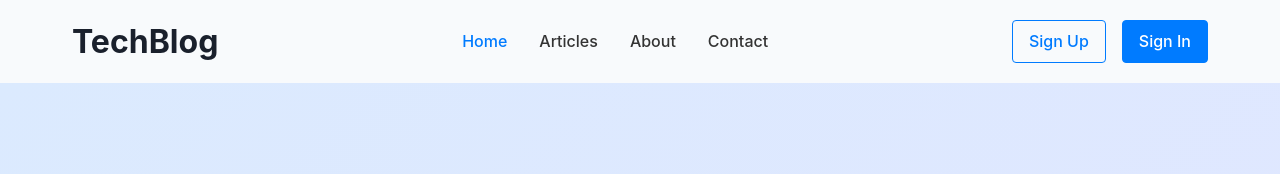
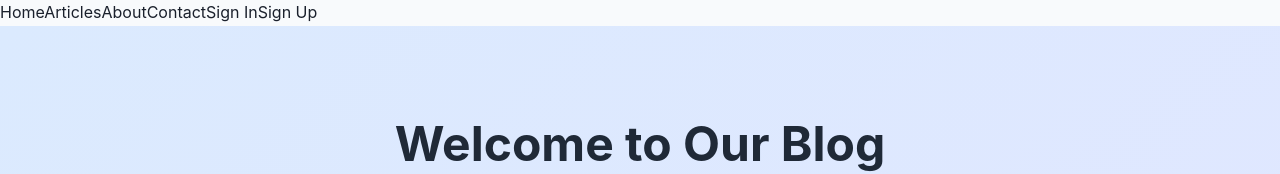
Before and after one commit to Madhan7671/Blogging_Website, a React (Vite) app: page / in a window 1280 px wide. Shown: the top 174 px of the page. Built offline with nearby package versions, Linux system fonts and the light colour scheme; the HTML template or start-up script is replaced by a standard one.

Commit message:
Update Header.jsx

```diff
--- a/src/components/Header.jsx
+++ b/src/components/Header.jsx
@@ -1,78 +1,49 @@
 import React from "react";
 import { Link, useLocation } from "react-router-dom";
-import "../styles/Header.css";
+import "../styles/Header.css"; // Optional
 
-const Header = ({ isSignedUp, isLoggedIn, onSearch, searchTerm }) => {
+const Header = ({ isLoggedIn, isSignedUp, onSearch, searchTerm, onLogout }) => {
   const location = useLocation();
-
-  const handleSearchChange = (e) => {
-    if (onSearch) {
-      onSearch(e.target.value);
-    }
-  };
+  const showSearch = location.pathname === "/articles";
 
   return (
     <header className="header">
-      <div className="header-container">
-        <Link to="/" className="logo">
-          <h1>TechBlog</h1>
-        </Link>
-
-        <nav className="nav">
-          <Link to="/" className={location.pathname === "/" ? "active" : ""}>
-            Home
-          </Link>
-          <Link
-            to="/articles"
-            className={location.pathname === "/articles" ? "active" : ""}
+      <nav>
+        <Link to="/">Home</Link>
+        <Link to="/articles">Articles</Link>
+        <Link to="/about">About</Link>
+        <Link to="/contact">Contact</Link>
+        {isLoggedIn && <Link to="/publish">Publish</Link>}
+        {!isLoggedIn && <Link to="/signin">Sign In</Link>}
+        {!isLoggedIn && <Link to="/signup">Sign Up</Link>}
+        {isLoggedIn && (
+          <button
+            onClick={onLogout}
+            style={{
+              background: "none",
+              border: "none",
+              color: "#333",
+              fontWeight: "500",
+              padding: "0.5rem 1rem",
+              borderRadius: "4px",
+              cursor: "pointer",
+              fontSize: "1rem",
+              textDecoration: "none",
+            }}
           >
-            Articles
-          </Link>
-          <Link
-            to="/about"
-            className={location.pathname === "/about" ? "active" : ""}
-          >
-            About
-          </Link>
-          <Link
-            to="/contact"
-            className={location.pathname === "/contact" ? "active" : ""}
-          >
-            Contact
-          </Link>
+            Logout
+          </button>
+        )}
       </nav>
 
-        {/* Search bar - only show on articles page */}
-        {location.pathname === "/articles" && (
-          <div className="search-container">
+      {showSearch && (
         <input
           type="text"
-              placeholder="Search articles..."
+          placeholder="Search..."
           value={searchTerm}
-              onChange={handleSearchChange}
-              className="search-input"
+          onChange={(e) => onSearch(e.target.value)}
         />
-          </div>
       )}
-
-        <div className="auth-buttons">
-          {!isSignedUp && !isLoggedIn && (
-            <>
-              <Link to="/signup" className="btn btn-outline">
-                Sign Up
-              </Link>
-              <Link to="/signin" className="btn btn-primary">
-                Sign In
-              </Link>
-            </>
-          )}
-          {isLoggedIn && (
-            <Link to="/publish" className="btn btn-primary">
-              Publish
-            </Link>
-          )}
-        </div>
-      </div>
     </header>
   );
 };
```
Lines whose indentation alone changed are shown as unchanged.
